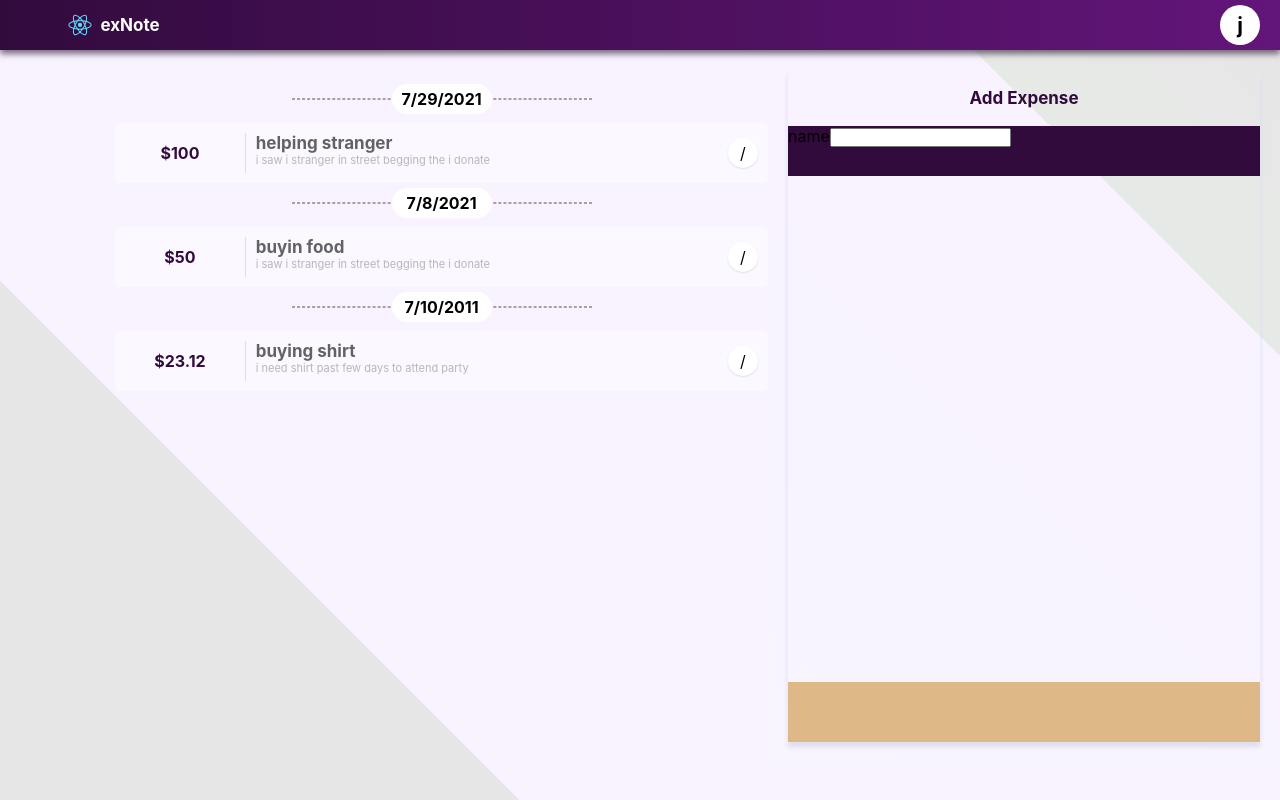
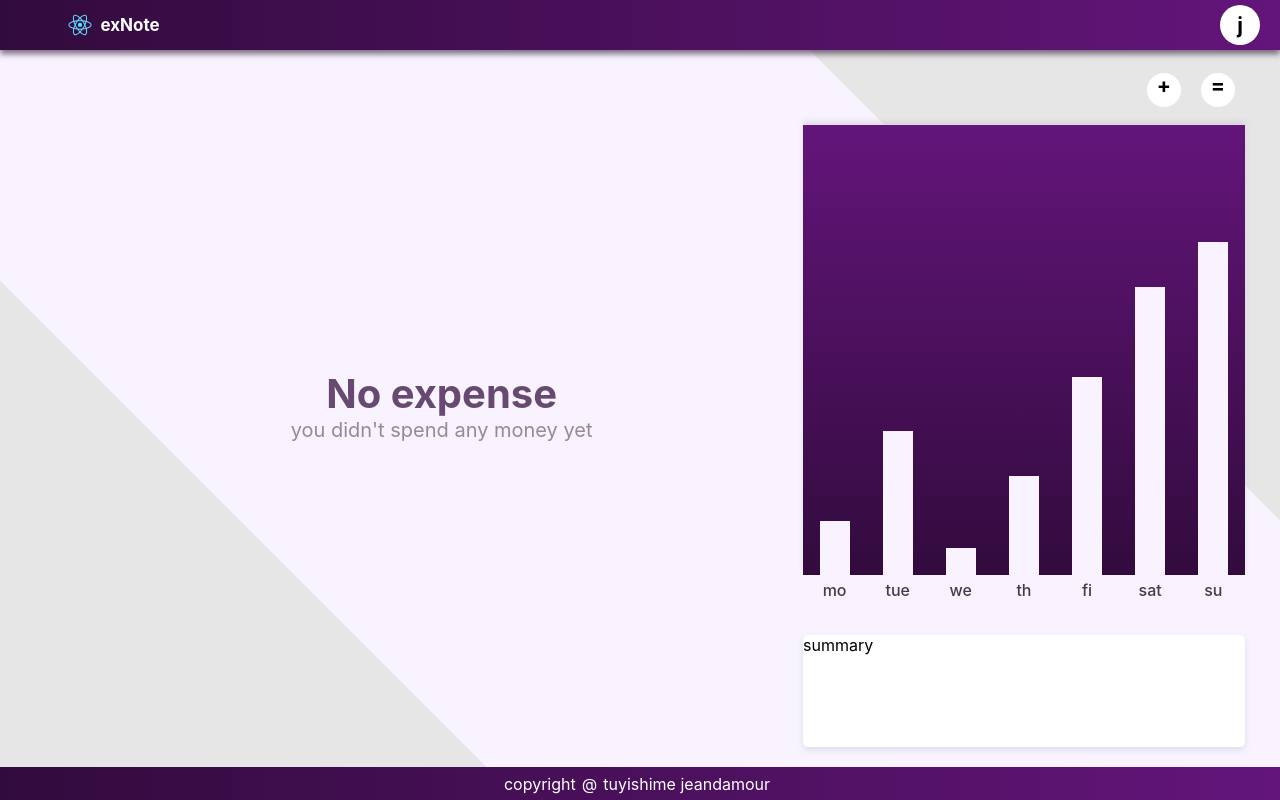
Before and after one commit to tuyishimejeandamour/food, a React (Create React App) app: page / in a window 1280 px wide. Built offline with nearby package versions, Linux system fonts and the light colour scheme.

Commit message:
finishing home page and add new expense

```diff
--- a/src/App.js
+++ b/src/App.js
@@ -1,41 +1,25 @@
 
+import { useState } from 'react';
 import './App.css';
+import Footer from './components/footer/footer';
 import Header from './components/header/Header';
 import Home from './pages/home';
 function App() {
-  const Spendings =[
-    {
-      id:"1",
-      title:"buying shirt",
-      description:"i need shirt past few days to attend party",
-      amount: 23.12,
-      date:new Date('7/10/2011')
-    },
-    {
-      id:"2",
-      title:"helping stranger",
-      description:"i saw i stranger in street begging the i donate",
-      amount: 100.00,
-      date:new Date('7/29/2021')
-    }
-    ,
-    {
-      id:"3",
-      title:"buyin food",
-      description:"i saw i stranger in street begging the i donate",
-      amount: 50.00,
-      date:new Date('7/08/2021')
-    }
-  ]
+
+  const [spendings, setSpendings] = useState([])
+
+  const handleNewExpense = (expense)=>{
+    setSpendings([ ...spendings,expense]);
+  }
   return (
     <div className="App">
       <div className="head">
        <Header />
        </div>
        <div className="body-div">
-       <Home spendings = {Spendings} />
+       <Home spendings = {spendings} onNewExpense={handleNewExpense} />
        </div>
-
+       <Footer />
     </div>
   );
 }
--- a/src/components/addexpense/AddExpense.css
+++ b/src/components/addexpense/AddExpense.css
@@ -5,7 +5,7 @@ form{
     display: flex;
     flex-direction: column;
     width: 100%;
-    height: 100%;
+    min-height: 60%;
     box-shadow: 0 5px 5px #dde;
 }
 .form-title{
@@ -22,7 +22,7 @@ form{
 .form-bottom{
     height: 60px;
     width: 100%;
-    background-color: burlywood;
+
 }
 
 .form-body{
@@ -32,6 +32,53 @@ form{
 
 .input-div{
     width: 100%;
-    height: 50px;
+    height: 60px;
+    margin: 5px;
+}
+.input-div input{
+    width: 100%;
+    height: 34px;
+    border: none;
+    border-bottom: 1px solid #7c747e70;
+    outline: none;
+    padding-left: 10px;
+    background-color: transparent;
+}
+.input-div label{
+    width: 100%;
+    margin-top: 17px;
+}
+
+.save,.cancel{
+    margin-top: 24px;
+    width: 90px;
+    border: none;
+    height: 32px;
+    background: white;
+    border-radius: 16px;
+    box-shadow: 0 3px 5px #dde;
+}
+.cancel{
+    margin-left: 20px;
+}
+
+.save:hover{
     background: #320B3D;
+    cursor: pointer;
+    color: white;
 }
+.cancel:hover{
+    background: rgb(238, 40, 40);
+    color: white;
+    cursor: pointer;
+}
+
+@media (max-width:950px){
+    .center-form{
+        display: flex;
+        justify-content: center;
+        align-items: center;
+        height: 100%;
+        width: 100%;
+    }
+}
--- a/src/components/addexpense/AddExpense.js
+++ b/src/components/addexpense/AddExpense.js
@@ -1,25 +1,77 @@
+import { useState } from 'react'
+
 import Margin from '../shared/margin'
 import './AddExpense.css'
 
 function AddExpense(props) {
+      const[title,setTitle] = useState('')
+      const[description,setDescription] = useState('')
+      const[amount,setAmount] = useState('')
+      const[date,setDate] = useState('')
+
+    const handletile =(event)=>{
+         setTitle(event.target.value)
+    }
+    const handledescription =(event)=>{
+        setDescription(event.target.value)
+    }
+    const handleamount =(event)=>{
+        setAmount(event.target.value)
+    }
+    const handledate =(event)=>{
+        setDate(event.target.value)
+    }
+
+    const handleSubmit = (event)=>{
+        event.preventDefault();
+        const expense ={
+            title:title,
+            description:description,
+            amount:amount,
+            date:new Date(date)
+        }
+        props.onAddExpense(expense)
+        setDescription('')
+        setTitle('')
+        setDate('')
+        setAmount('')
+    }
+    const handleOnHide = ()=>{
+        props.hideModal()
+    }
     return (
-        <form>
+        <form onSubmit={handleSubmit}>
             <Margin margin="20px">
+                <div className="center-form">
                 <div className="form-container">
-
+                   <Margin margin="15px">
                     <div className="form-title">
                         <span>Add Expense</span>
                     </div>
                     <div className="form-body">
                       <div className="input-div">
-                          <label>name</label>
-                          <input type="text" />
+                          <label>title</label>
+                          <input type="text" onChange={handletile} value={title} />
+                      </div>
+                      <div className="input-div">
+                          <label>description</label>
+                          <input type="text" onChange={handledescription} value={description}/>
+                      </div>
+                      <div className="input-div">
+                          <label>amount</label>
+                          <input type="number" min="0.01" step="0.01" value={amount} onChange={handleamount}/>
+                      </div>
+                      <div className="input-div">
+                          <label>date</label>
+                          <input type="date" min="2021-07-30" max="2021-12-31" value={date} onChange={handledate} />
                       </div>
                     </div>
                     <div className="form-bottom">
-
+                      <button type="submit" className="save">save</button>
+                      <button type="button" className="cancel" onClick={handleOnHide}>cancel</button>
                     </div>
-
+                    </Margin>
+                </div>
                 </div>
             </Margin>
 
--- a/src/components/date-display/DateDisplay.js
+++ b/src/components/date-display/DateDisplay.js
@@ -10,7 +10,6 @@ function DateDisplay({ spendings, date }) {
                         <div className="line"></div>
                         <div className="date-display">
                             <span>{
-
                              new Date(Date.now()).toLocaleDateString() === new Date(date).toLocaleDateString()?'To-day':new Date(date).toLocaleDateString()
                             }
                             </span>
--- /dev/null
+++ b/src/components/footer/footer.css
@@ -0,0 +1,20 @@
+.footer{
+    width: 100%;
+    background: linear-gradient(to right, #320B3D, #63157A);;
+    color: white;
+    height: 33px;
+    display: flex;
+    justify-content: center;
+    align-items: center;
+
+}
+
+.footer a{
+    color: white;
+    text-decoration: none;
+
+}
+
+.footer span{
+    margin-right: 6px;
+}
--- /dev/null
+++ b/src/components/footer/footer.js
@@ -0,0 +1,15 @@
+
+
+import './footer.css'
+function Footer() {
+
+    return(
+        <div className="footer">
+          <span>copyright </span>
+          <span>@</span>
+          <span><a href="mailto:tuyishimejeand88@gmail.com">tuyishime jeandamour</a></span>
+        </div>
+    )
+}
+
+export default  Footer;
--- a/src/components/menu/Menu.js
+++ b/src/components/menu/Menu.js
@@ -1,12 +1,14 @@
 import Margin from '../shared/margin'
 import './Menu.css'
 
-function Menu() {
-
+function Menu(props) {
+    const handlenewexpensemodal = ()=>{
+       props.showModal();
+    }
     return(
         <Margin margin="5px">
          <div className="menu-container">
-         <div className="button">
+         <div className="button" onClick={handlenewexpensemodal}>
               <span>+</span>
             </div>
             <div className="button">
--- /dev/null
+++ b/src/components/noExpense/noExpense.css
@@ -0,0 +1,20 @@
+.zero-container{
+    width: 100%;
+    height: 100%;
+    display: flex;
+    justify-content: center;
+    align-items: center;
+    flex-direction: column;
+}
+
+.message{
+    font-size: 40px;
+    color: #320b3dbb;
+    font-weight: bolder;
+
+}
+
+.zero{
+    font-size: 20px;
+    color: #97899b;
+}
--- /dev/null
+++ b/src/components/noExpense/noExpense.js
@@ -0,0 +1,18 @@
+
+
+import './noExpense.css'
+function NoExpense({title,message}) {
+    return(
+        <div className="zero-container">
+            <div className="message">
+              {title}
+            </div>
+            <div className="zero">
+                <span>{message}</span>
+            </div>
+        </div>
+    )
+}
+
+
+export default NoExpense
--- a/src/pages/home.css
+++ b/src/pages/home.css
@@ -7,6 +7,7 @@
 .left-container{
     display: flex;
     width: 60%;
+    padding-bottom: 30px;
 
 }
 .left-container .space{
@@ -74,9 +75,10 @@
         width: 0 !important;
     }
     .addForm{
-        background: linear-gradient(45deg, rgb(230, 230, 230) 23%, rgb(248, 245, 255) 25%, rgb(248, 243, 255) 75%, rgb(230, 234, 230) 75%, rgb(230, 230, 230));
+        background: transparent;
+        /* background: linear-gradient(45deg, rgb(230, 230, 230) 23%, rgb(248, 245, 255) 25%, rgb(248, 243, 255) 75%, rgb(230, 234, 230) 75%, rgb(230, 230, 230)); */
     }
-    .right-margin{
+    .right-margin.hide{
       visibility: hidden;
     }
 }
--- a/src/pages/home.js
+++ b/src/pages/home.js
@@ -1,37 +1,79 @@
+import { useState } from 'react'
 import AddExpense from '../components/addexpense/AddExpense'
 import Chart from '../components/chart/chart'
 import DateDisplay from '../components/date-display/DateDisplay'
 import Menu from '../components/menu/Menu'
+import NoExpense from '../components/noExpense/noExpense'
 import Margin from '../components/shared/margin'
 import Summary from '../components/summary/summary'
 import './home.css'
-function Home({spendings}) {
+function Home({ spendings, onNewExpense }) {
     let date = new Set();
     let dates = [];
-    spendings.map((spending)=>{
+    const [showModal, setshowModal] = useState(false)
+    const [ishiden, setishiden] = useState(false)
+    spendings.map((spending) => {
         if (!date.has(spending.date.toLocaleDateString())) {
             date.add(spending.date.toLocaleDateString())
         }
         return spendings
     })
-    date.forEach((d)=>{
+    date.forEach((d) => {
         dates.push(new Date(d).valueOf());
     })
+
+    const handleNewExpense = (newexpense) => {
+        const expense = {
+            ...newexpense,
+            id: Math.random().toString() + Date.now().toString()
+        }
+        onNewExpense(expense)
+    }
+
+    const DisplayExpense = () => {
+        const displayable = []
+        displayable.push(dates.sort().reverse().map((date, index) => {
+            if (new Date(date).toLocaleDateString() !== new Date(Date.now()).toLocaleDateString()) {
+                return (<DateDisplay key={index + 1} spendings={spendings} date={date} />)
+            } else (
+                displayable.unshift(<DateDisplay key={index + 1} spendings={spendings} date={date} />)
+            )
+            return undefined;
+
+        }));
+        return displayable;
+    }
+    const shownewExpenseModal = () => {
+        if (showModal) {
+            setishiden(false)
+        } else (
+            setishiden(true)
+        )
+        setshowModal(!showModal)
+    }
     return (
         <div className="home">
             <div className="home-container">
                 <div className="left-container">
                     <div className="space"></div>
+                    {spendings.length > 0 ?
                         <div className="expenseitem">
-                        {dates.sort().reverse().map((date,index)=>{
-                            return(<DateDisplay key={index} spendings={spendings} date={date} />)
-                        })}
+                            {
+                                DisplayExpense()
+                            }
+
                         </div>
+                        :
+                        <div className="expenseitem">
+                            <NoExpense title="No expense" message="you didn't spend any money yet" />
+                        </div>
+                    }
                 </div>
                 <div className="right-container">
-                    <div className="right-margin">
+
+                    <div className={`right-margin ${ishiden ? 'hide' : ''}`} >
                         <div className="menu">
-                        <Menu />
+                            <Menu showModal={shownewExpenseModal} />
                         </div>
                         <div className="chart">
                             <Chart />
@@ -42,9 +84,10 @@ function Home({spendings}) {
                             </Margin>
                         </div>
                     </div>
-                 <div className="addForm">
-                   <AddExpense />
+                    <div className="addForm" style={{ display: showModal ? 'block' : 'none' }}>
+                        <AddExpense onAddExpense={handleNewExpense} hideModal={shownewExpenseModal} />
                     </div>
+
                 </div>
             </div>
         </div>
```
Lines whose indentation alone changed are shown as unchanged.
